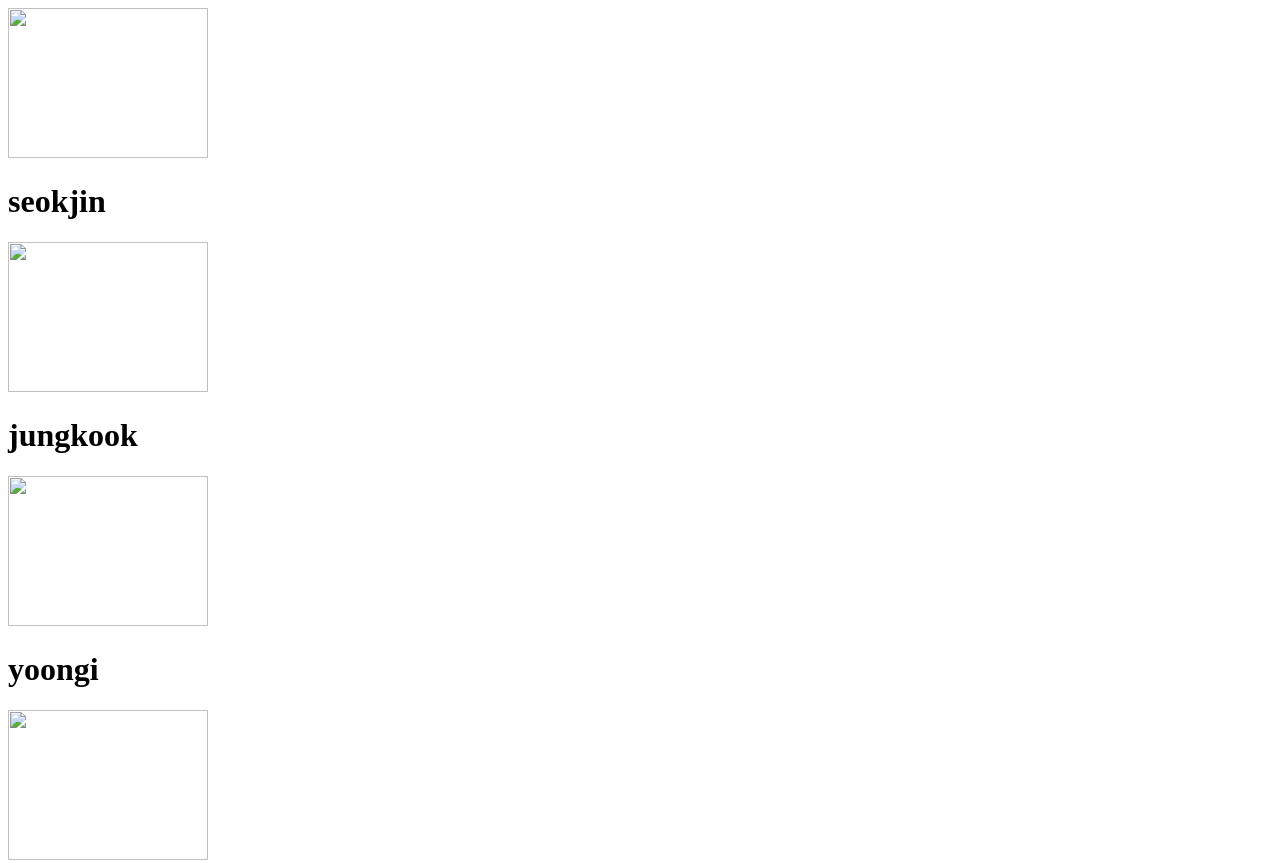
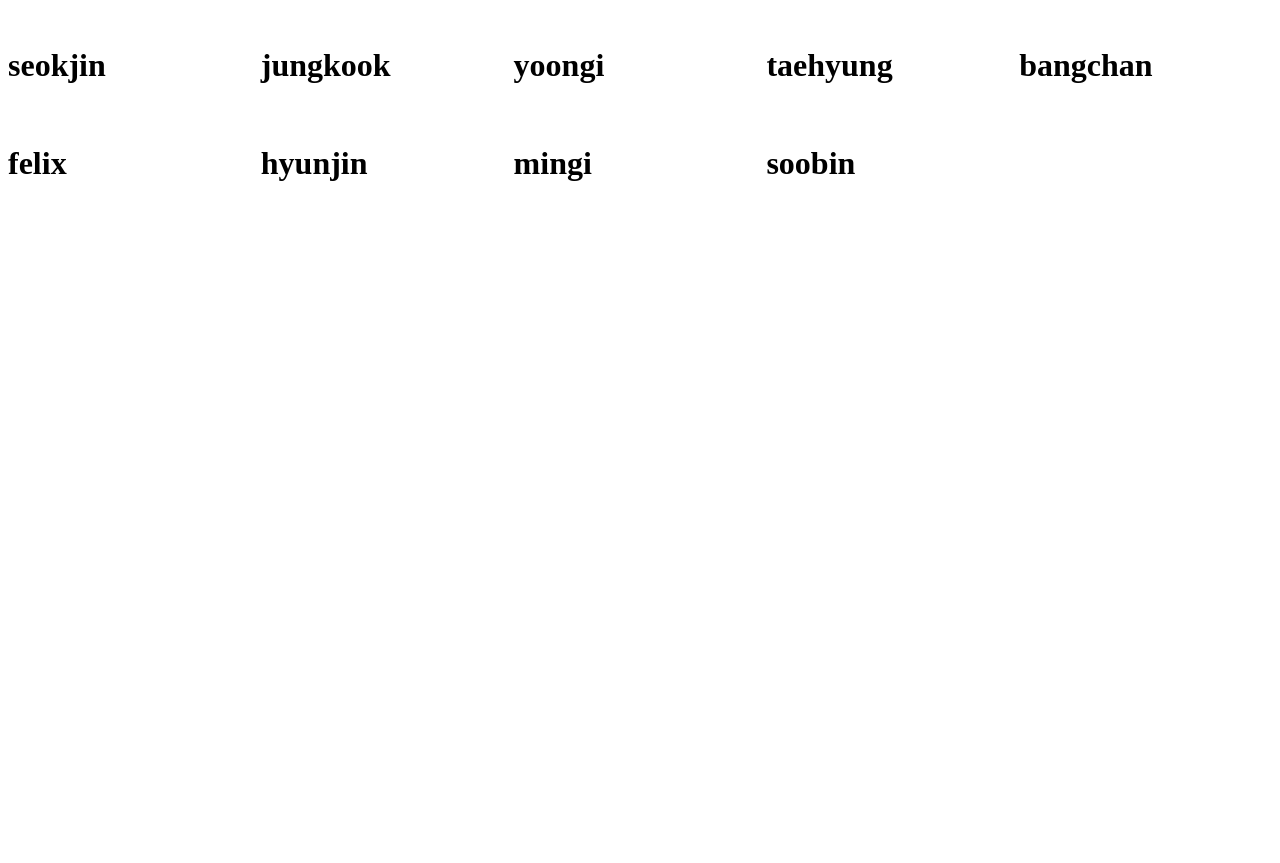
Before and after one commit to lalinha07/imags, a plain HTML site: page index.html in a window 1280 px wide. Shown: the top 863 px of the page. After the commit the page ends 800 px from the top, so only its background shows below. Drawn offline with Linux system fonts and the light colour scheme.

Commit message:
Add files via upload

```diff
--- a/index.html
+++ b/index.html
@@ -8,7 +8,7 @@
     <link rel="stylesheet" href="style.css">
 </head>
 <body>
-    <div>
+    <div class="todoshomens">
         <div class="divhomens">
             <img class="imghomens" src="jin" alt="">
             <h1 class="titulohomens">seokjin</h1>
@@ -18,11 +18,11 @@
             <h1 class="titulohomens">jungkook</h1>
         </div>
         <div class="divhomens">
-            <img class="imghomens" src="minho" alt="">
+            <img class="imghomens" src="min suga" alt="">
             <h1 class="titulohomens">yoongi</h1>
         </div>
         <div class="divhomens">
-            <img class="imghomens" src="tae" alt="">
+            <img class="imghomens" src="taee" alt="">
             <h1 class="titulohomens">taehyung</h1>
         </div>
         <div class="divhomens">
--- a/style.css
+++ b/style.css
@@ -1,4 +1,8 @@
 .imghomens{
-width: 200px!important;
-height: 150px!important;
+width: 250px!important;
+height: 250x!important;
 }
+.todoshomens{
+    display: grid;
+    grid-template-columns: 20% 20% 20% 20% 20%;
+}
```
